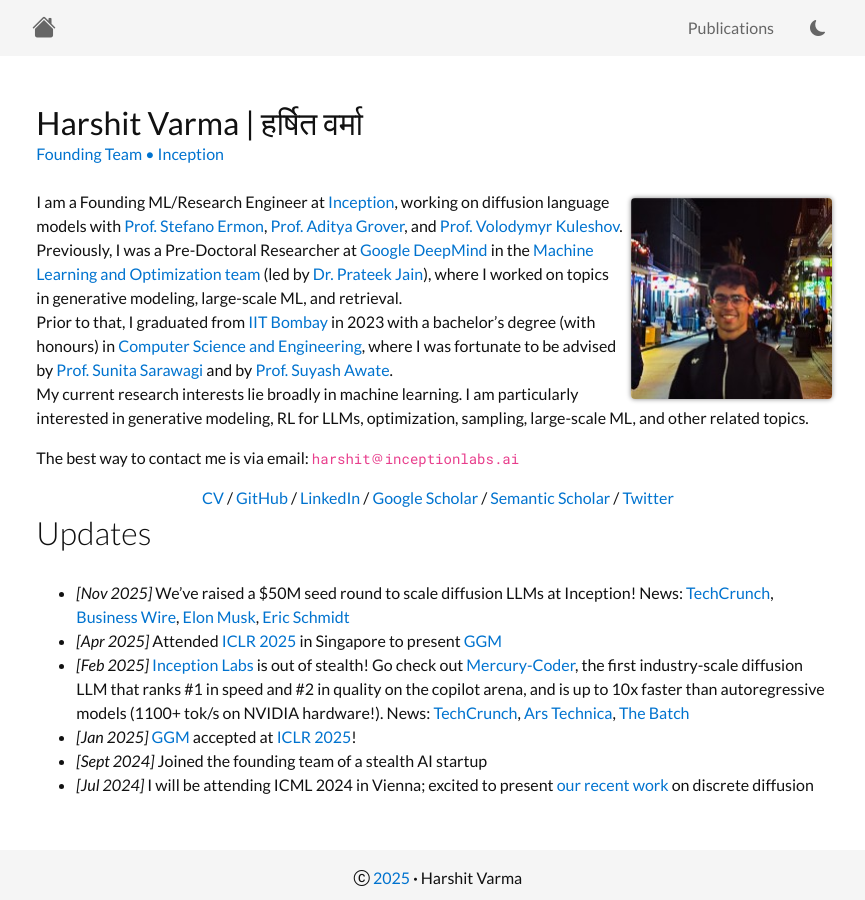
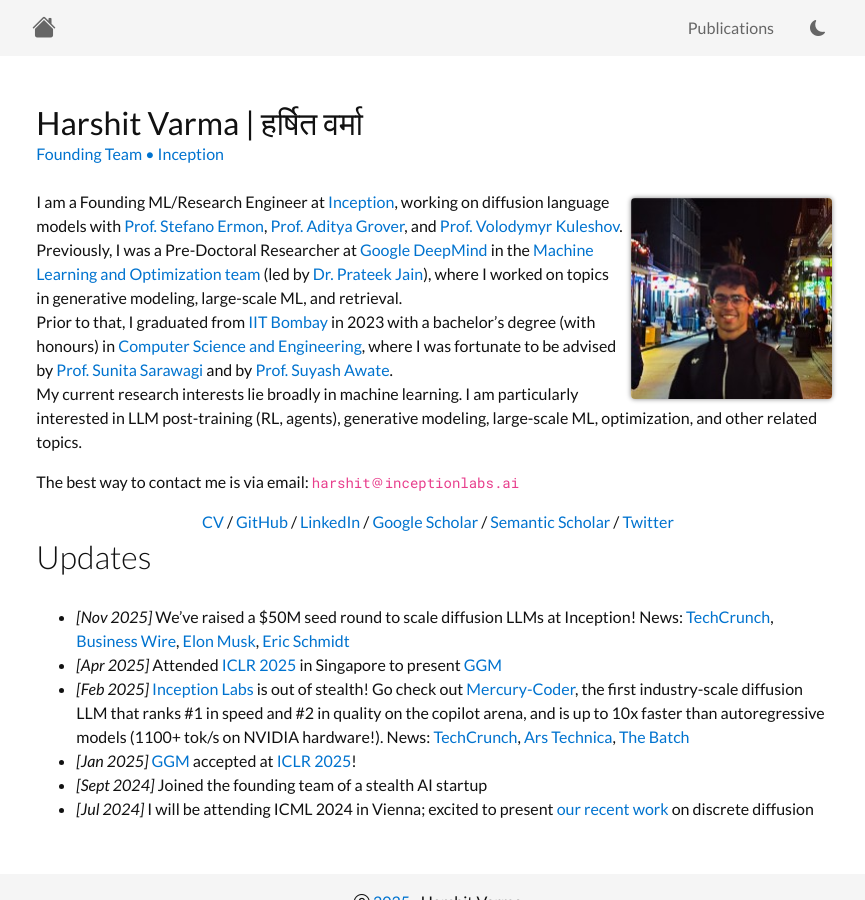
Before and after one commit to hrshtv/hrshtv.github.io, a Jekyll site: the page built from index.html, in a window 1280 px wide and 900 px high. Shown: the whole window, without its empty margins (202-1067 px from the left). Built offline with Jekyll 4.4.1, drawn with Linux system fonts in a browser that asks for light colours; nearby versions of some CDN libraries.

Commit message:
Revise research interests in about_content.md
Updated research interests to include LLM post-training and agents.

```diff
--- a/_includes/about_content.md
+++ b/_includes/about_content.md
@@ -1,5 +1,5 @@
 I am a Founding ML/Research Engineer at [Inception](https://www.inceptionlabs.ai/), working on diffusion language models with [Prof. Stefano Ermon](https://cs.stanford.edu/~ermon/), [Prof. Aditya Grover](https://aditya-grover.github.io/), and [Prof. Volodymyr Kuleshov](https://www.cs.cornell.edu/~kuleshov/). Previously, I was a Pre-Doctoral Researcher at [Google DeepMind](https://deepmind.google/) in the [Machine Learning and Optimization team](https://research.google/teams/india-research-lab/) (led by [Dr. Prateek Jain](https://www.prateekjain.org/)), where I worked on topics in generative modeling, large-scale ML, and retrieval.
 Prior to that, I graduated from [IIT Bombay](http://www.iitb.ac.in/) in 2023 with a bachelor's degree (with honours) in [Computer Science and Engineering](https://www.cse.iitb.ac.in/), where I was fortunate to be advised by [Prof. Sunita Sarawagi](https://www.cse.iitb.ac.in/~sunita/) and by [Prof. Suyash Awate](https://www.cse.iitb.ac.in/~suyash/).
-My current research interests lie broadly in machine learning. I am particularly interested in generative modeling, RL for LLMs, optimization, sampling, large-scale ML, and other related topics.
+My current research interests lie broadly in machine learning. I am particularly interested in LLM post-training (RL, agents), generative modeling, large-scale ML, optimization, and other related topics.
 
 The best way to contact me is via email: <code>harshit<i class="bi bi-at"></i>inceptionlabs.ai</code>
```
